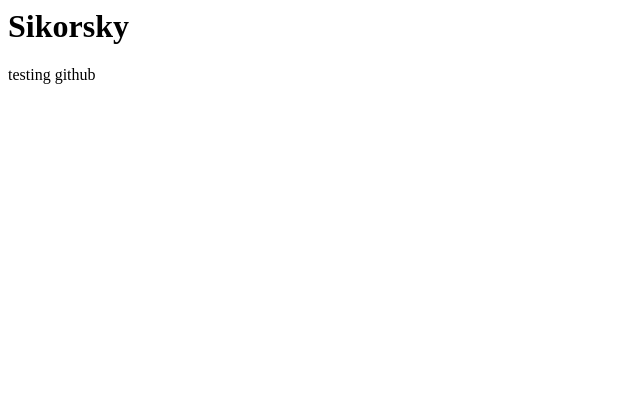
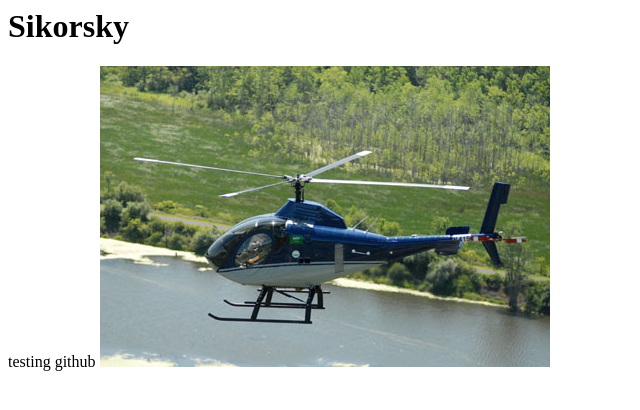
Before and after one commit to tylertel/shreddy, a plain HTML site: page index.html in a window 1280 px wide. Shown: the whole page, without its empty margins (0-640 px from the left). Drawn offline with Linux system fonts and the light colour scheme.

Commit message:
corrected img address

```diff
--- a/index.html
+++ b/index.html
@@ -1,9 +1,9 @@
 <h1>Sikorsky</h1>
 testing github
 <picture>
-<source srcset="./s434.jpeg" media="(min-width:40em)">
+<source srcset="./s434.jpg" media="(min-width:40em)">
 <source srcset="./small.png" media="(min-width:20em)">
 <source srcset="./small.png">
 
-<img src="s434.jpeg" alt="">
+<img src="./s434.jpg" alt="">
 </picture>
```
